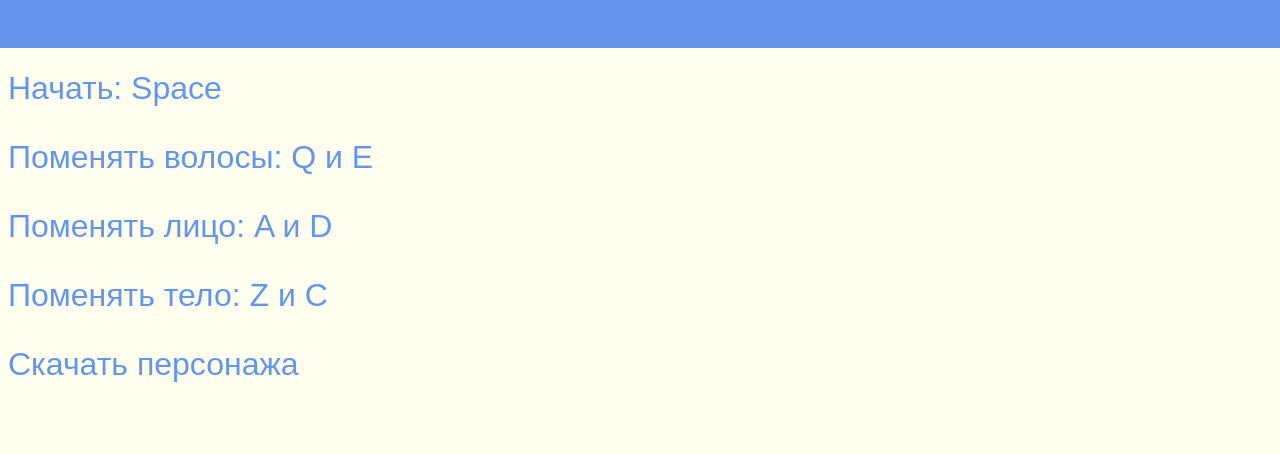
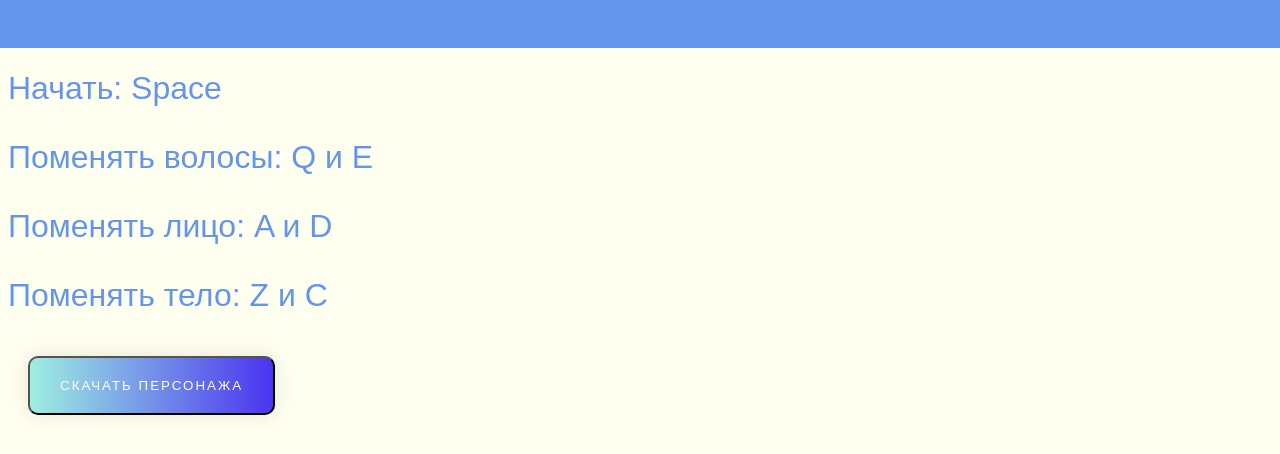
Before and after one commit to UtkaDolbokryak/create-hero, a plain HTML site: page index.html in a window 1280 px wide. Shown: the top 454 px of the page. Drawn offline with Linux system fonts and the light colour scheme.

Commit message:
Добавил кнопку

```diff
--- a/index.html
+++ b/index.html
@@ -14,7 +14,7 @@
         <p>Поменять волосы: Q и E</p>
         <p>Поменять лицо: A и D</p>
         <p>Поменять тело: Z и C</p>
-        <p><a id="download" download>Скачать персонажа</a></p>
+        <p><button id="download" download>Скачать персонажа</button></p>
       </div>
       <canvas id="canvas" width="800" height="900" x="5000"></canvas>
     </div>
--- a/style.css
+++ b/style.css
@@ -21,3 +21,26 @@ body {
   font-family: Arial, Helvetica, sans-serif;
   color: cornflowerblue;
 }
+#download {
+  text-decoration: none;
+  display: inline-block;
+  color: white;
+  padding: 20px 30px;
+  margin: 10px 20px;
+  border-radius: 10px;
+  font-family: "Montserrat", sans-serif;
+  text-transform: uppercase;
+  letter-spacing: 2px;
+  background-image: linear-gradient(
+    to right,
+    #9eefe1 0%,
+    #4830f0 51%,
+    #9eefe1 100%
+  );
+  background-size: 200% auto;
+  box-shadow: 0 0 20px rgba(0, 0, 0, 0.1);
+  transition: 0.5s;
+}
+#download:hover {
+  background-position: right center;
+}
```
